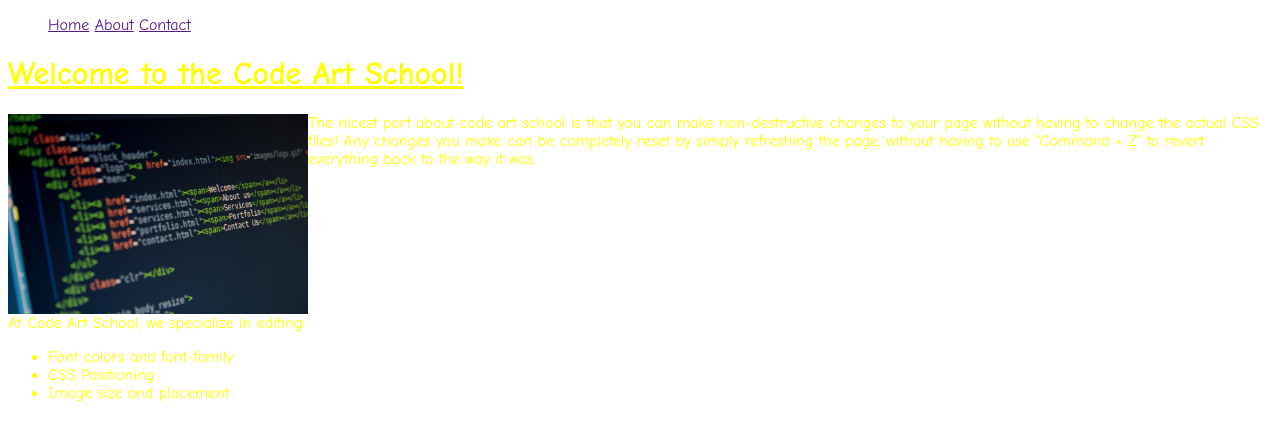
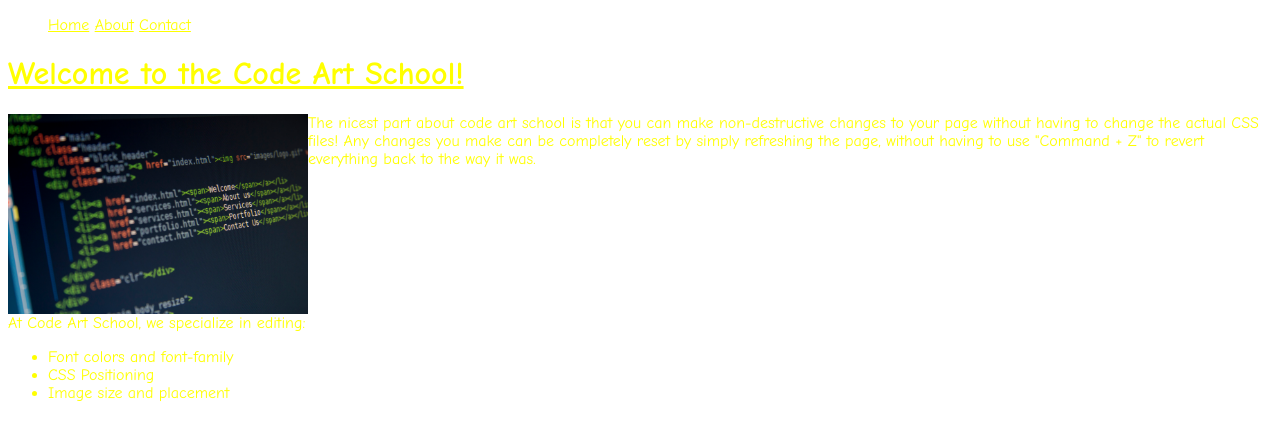
Before and after one commit to VSchool/sites, a plain HTML site: page code-art-school/index.html in a window 1280 px wide. Drawn offline with Linux system fonts and the light colour scheme.

Commit message:
Remove links from navbar so they don't reset people's code when they click on them

```diff
--- a/code-art-school/index.html
+++ b/code-art-school/index.html
@@ -9,9 +9,9 @@
 
     <nav>
         <ul class="navbar">
-            <li><a href="">Home</a></li>
-            <li><a href="">About</a></li>
-            <li><a href="">Contact</a></li>
+            <li class="fake-link">Home</li>
+            <li class="fake-link">About</li>
+            <li class="fake-link">Contact</li>
         </ul>
     </nav>
     <main>
--- a/code-art-school/styles.css
+++ b/code-art-school/styles.css
@@ -19,3 +19,8 @@ body {
 .list {
     clear: both;
 }
+
+.fake-link {
+    text-decoration: underline;
+    cursor: pointer;
+}
```
